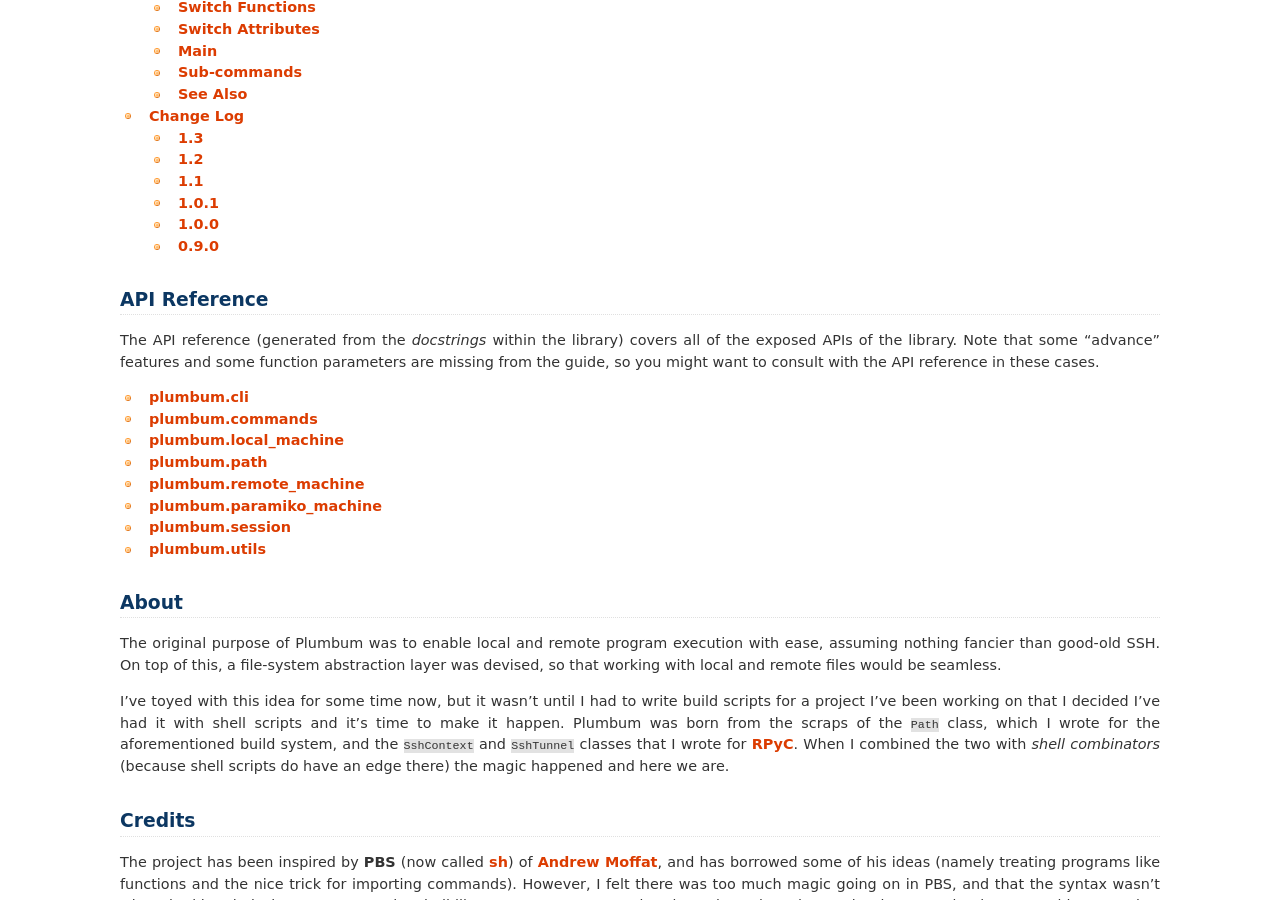
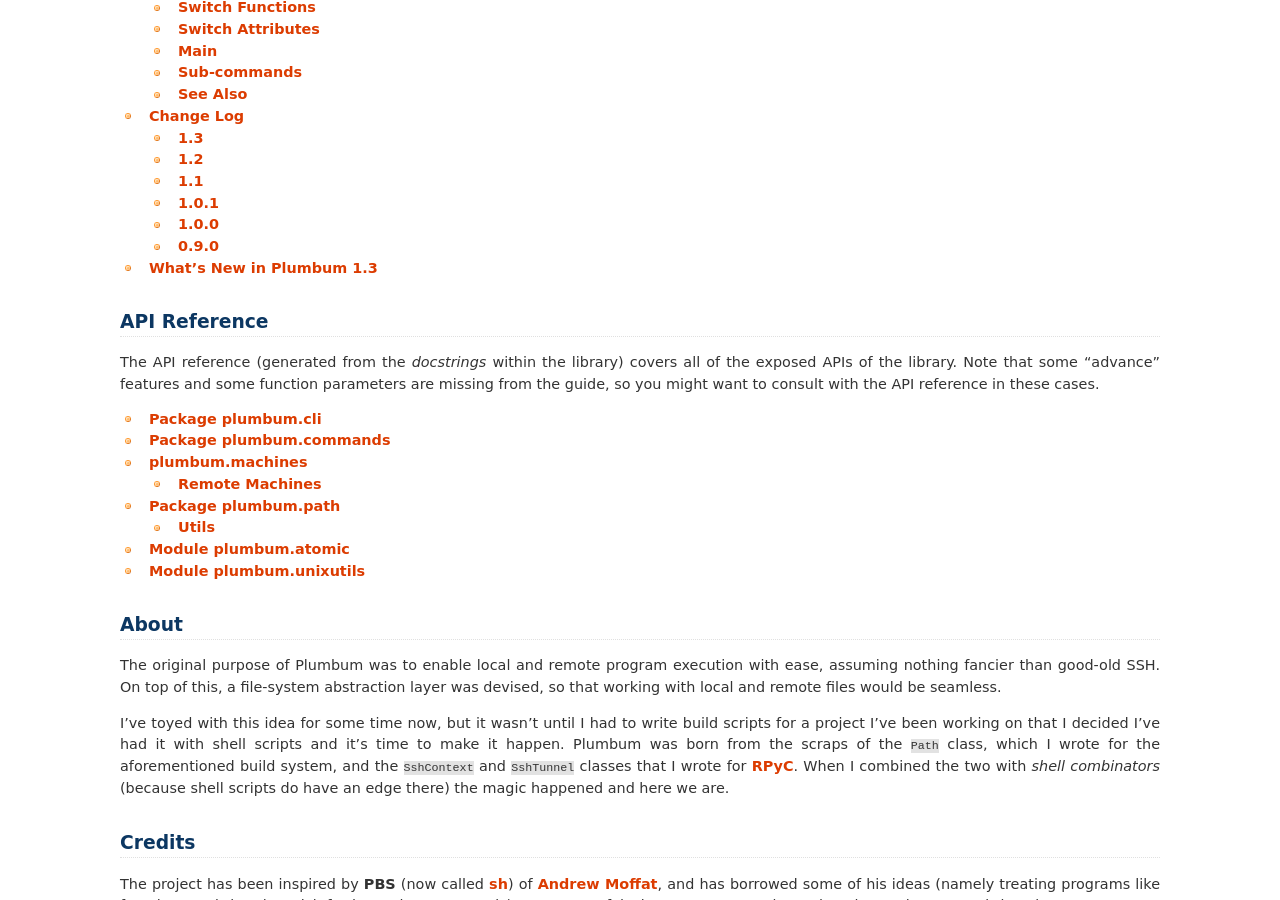
Before and after one commit to tomerfiliba/plumbum, a Sphinx documentation site: the page built from docs/index.rst, in a window 1280 px wide and 900 px high, scrolled down 3424 px. Built offline with Sphinx 7.4.7, drawn with Linux system fonts in a browser that asks for light colours.

Commit message:
docs: fixes for release

```diff
--- /dev/null
+++ b/docs/api/atomic.rst
@@ -0,0 +1,4 @@
+Module plumbum.atomic
+=====================
+.. automodule:: plumbum.atomic
+   :members:
--- a/docs/api/local_machine.rst
+++ /dev/null
@@ -1,5 +0,0 @@
-plumbum.local_machine
-=====================
-.. automodule:: plumbum.local_machine
-   :members:
-   :special-members:
--- a/docs/api/session.rst
+++ /dev/null
@@ -1,4 +0,0 @@
-plumbum.session
-===============
-.. automodule:: plumbum.session
-   :members:
--- /dev/null
+++ b/docs/api/unixutils.rst
@@ -0,0 +1,4 @@
+Module plumbum.unixutils
+========================
+.. automodule:: plumbum.unixutils
+   :members:
--- a/docs/api/utils.rst
+++ /dev/null
@@ -1,4 +0,0 @@
-plumbum.utils
-=============
-.. automodule:: plumbum.utils
-   :members:
--- a/docs/index.rst
+++ b/docs/index.rst
@@ -111,6 +111,7 @@ you read it in order.
    utils
    cli
    changelog
+   whatsnew/whatsnew1_3
 
 API Reference
 =============
@@ -123,11 +124,10 @@ missing from the guide, so you might want to consult with the API reference in t
 
    api/cli
    api/commands
-   api/local_machine
+   api/machines
    api/path
-   api/remote_machine
-   api/session
-   api/utils
+   api/atomic
+   api/unixutils
 
 About
 =====
--- /dev/null
+++ b/docs/whatsnew/whatsnew1_3.rst
@@ -0,0 +1,4 @@
+What's New in Plumbum 1.3
+=========================
+
+TDB
```
Also changed, not shown: docs/api/cli.rst (+9 -3 lines), docs/api/commands.rst (+15 -3 lines), docs/api/machines.rst (added, +28 -0 lines), docs/api/path.rst (+17 -3 lines), docs/api/remote_machine.rst (deleted, +0 -11 lines), 4 other files.
